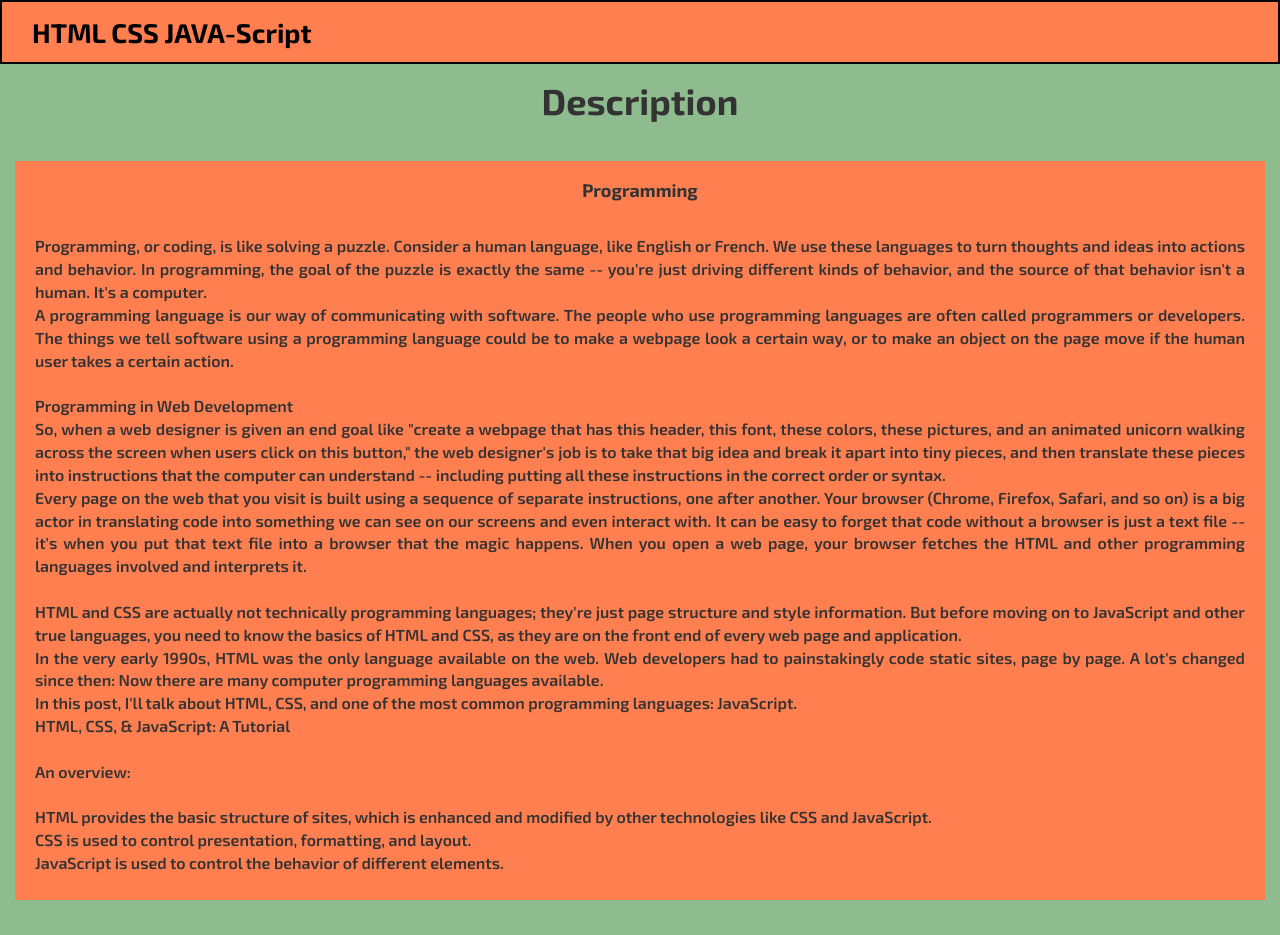
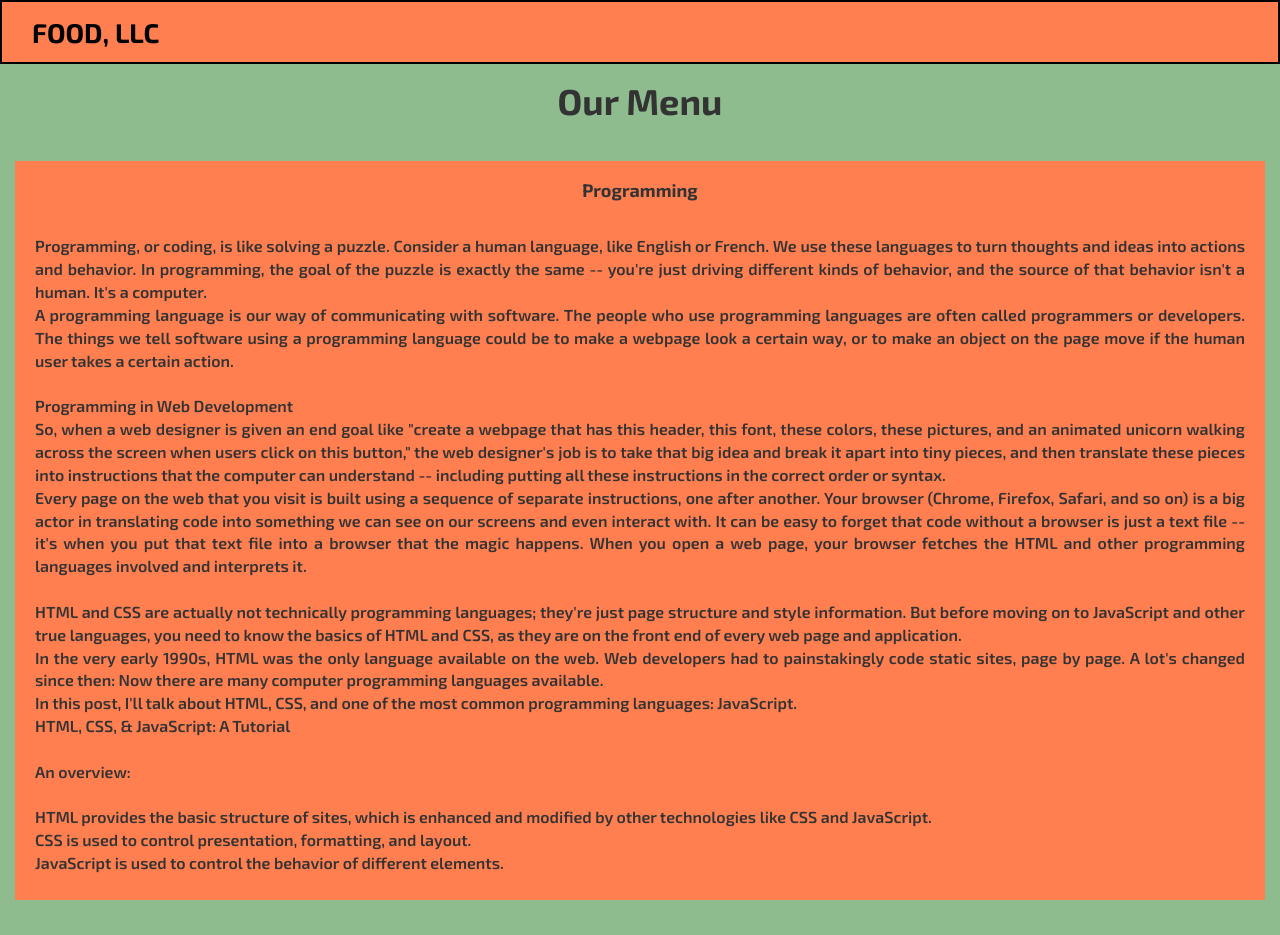
Before and after one commit to Deepanshu451/coursera-assignments, a plain HTML site: page mod3-solution/index.html in a window 1280 px wide. Drawn offline with Linux system fonts and the light colour scheme.

Commit message:
Correction

```diff
--- a/mod3-solution/index.html
+++ b/mod3-solution/index.html
@@ -20,7 +20,7 @@
           <span class="icon-bar"></span>
           <span class="icon-bar"></span>
         </button>
-        <a href="#" class="text-left navbar-brand"><h1>HTML CSS JAVA-Script</h1></a>
+        <a href="#" class="text-left navbar-brand"><h1>FOOD, LLC</h1></a>
       </div><!-- /.nav-header -->
       <div id="menu-collapsable-nav" class="collapse navbar-collapse">
         <ul id="nav-list" class="nav navbar-nav navbar-right visible-xs text-center">
@@ -39,7 +39,7 @@
 </nav>
 <section class="container-fluid menu">
   <div class="row">
-   <h1 class="text-center main-title">Description</h1>
+   <h1 class="text-center main-title">Our Menu</h1>
    <div class="menu-content">
      <div class="col-md-12 col-sm-12 col-xs-12 menu-item">
        <h4 class="menu-title text-center">Programming</h4>
```
